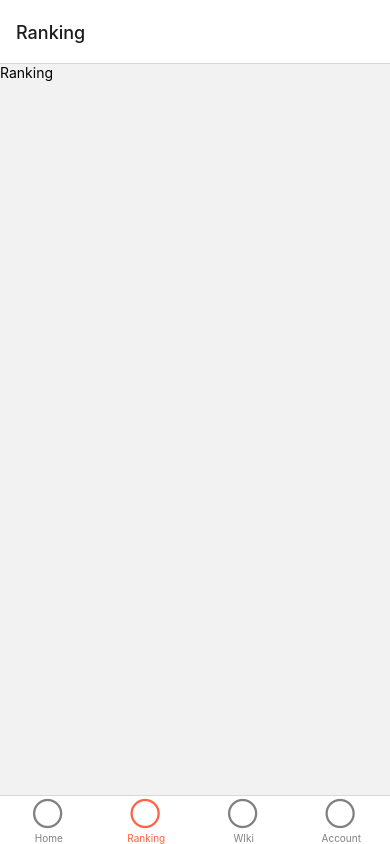
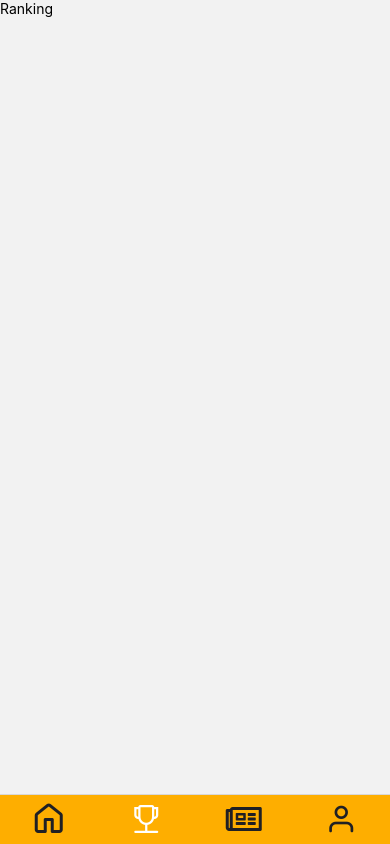
Before and after one commit to wenblack/wiki_beer, a React Native app: screen /Ranking in a window 390 px wide. Built offline with nearby package versions, Linux system fonts and the light colour scheme.

Commit message:
Create TabBar navegatio Menu

```diff
--- a/Routes/index.tsx
+++ b/Routes/index.tsx
@@ -1,41 +1,88 @@
 import { NavigationContainer } from '@react-navigation/native';
 import { createBottomTabNavigator } from '@react-navigation/bottom-tabs';
-import Ionicons from 'react-native-vector-icons/Ionicons';
+import {
+  Ionicons,
+  Octicons,
+  AntDesign,
+  FontAwesome5,
+  Feather,
+} from "@expo/vector-icons";
 
-import { Home } from '../screens/Home';
-import { Ranking } from '../screens/Ranking';
-import { WIki } from '../screens/WIki';
-import { Account } from '../screens/Account';
+import { HomePage } from "../screens/HomePage";
+import { Ranking } from "../screens/Ranking";
+import { WIki } from "../screens/WIki";
+import { Account } from "../screens/Account";
 
 const Tab = createBottomTabNavigator();
 
 export function Routes() {
   return (
-    <NavigationContainer >
+    <NavigationContainer>
       <Tab.Navigator
+        initialRouteName="HomePage"
+        /*screenOptions={{
+          headerShown: false,
+          tabBarStyle: {
+            backgroundColor: "#FEAE00",
+            height: 50,
+          },
+          tabBarIconStyle: {
+            color: "#fff",
+          },
+        }}*/
         screenOptions={({ route }) => ({
+          headerShown: false,
+          tabBarStyle: {
+            backgroundColor: "#FEAE00",
+            height: 50,
+          },
+          tabBarIconStyle: {
+            color: "#fff",
+          },
           tabBarIcon: ({ focused, color, size }) => {
-            let iconName;
-
-            if (route.name === 'Home') {
-              iconName = focused
-                ? 'ios-information-circle'
-                : 'ios-information-circle-outline';
-            } else if (route.name === 'Settings') {
-              iconName = focused ? 'ios-list-box' : 'ios-list';
+            if (route.name === "HomePage") {
+              return <Octicons name="home" size={32} color={color} />;
+            } else if (route.name === "Ranking") {
+              return <AntDesign name="Trophy" size={32} color={color} />;
+            } else if (route.name === "WIki") {
+              return <FontAwesome5 name="newspaper" size={32} color={color} />;
+            } else if (route.name === "Account") {
+              return <Feather name={"user"} size={32} color={color} />;
             }
-
-            // You can return any component that you like here!
-            return <Ionicons name='radio-button-off' size={36} color={color} />;
           },
-          tabBarActiveTintColor: 'tomato',
-          tabBarInactiveTintColor: 'gray',
+          tabBarInactiveTintColor: "#202024",
+          tabBarActiveTintColor: "#fff",
         })}
       >
-        <Tab.Screen name="Home" component={Home} />
-        <Tab.Screen name="Ranking" component={Ranking} />
-        <Tab.Screen name="WIki" component={WIki} />
-        <Tab.Screen name="Account" component={Account} />
+        <Tab.Screen
+          name="HomePage"
+          component={HomePage}
+          options={{
+            tabBarShowLabel: false,
+            tabBarHideOnKeyboard: true,
+          }}
+        />
+        <Tab.Screen
+          name="Ranking"
+          component={Ranking}
+          options={{
+            tabBarShowLabel: false,
+          }}
+        />
+        <Tab.Screen
+          name="WIki"
+          component={WIki}
+          options={{
+            tabBarShowLabel: false,
+          }}
+        />
+        <Tab.Screen
+          name="Account"
+          component={Account}
+          options={{
+            tabBarShowLabel: false,
+          }}
+        />
       </Tab.Navigator>
     </NavigationContainer>
   );
--- a/package.json
+++ b/package.json
@@ -13,6 +13,7 @@
     "@react-navigation/native": "^6.0.13",
     "expo": "~46.0.16",
     "expo-status-bar": "~1.4.0",
+    "phosphor-react": "^1.4.1",
     "react": "18.0.0",
     "react-dom": "18.0.0",
     "react-native": "0.69.6",
--- a/screens/Home/index.jsx
+++ /dev/null
@@ -1,10 +0,0 @@
-
-import { View , Text} from 'react-native';
-
-export function Home() {
-  return (
-    <View >
-      <Text>HOme</Text>
-    </View>
-  );
-}
--- /dev/null
+++ b/screens/HomePage/index.jsx
@@ -0,0 +1,10 @@
+import { View, Text } from "react-native";
+import { SafeAreaView } from "react-native-safe-area-context";
+
+export function HomePage() {
+  return (
+    <SafeAreaView>
+      <Text>HOme</Text>
+    </SafeAreaView>
+  );
+}
--- a/screens/Ranking/index.jsx
+++ b/screens/Ranking/index.jsx
@@ -1,9 +1,10 @@
 import { View, Text } from 'react-native';
+import { SafeAreaView } from "react-native-safe-area-context";
 
 export function Ranking() {
   return (
-    <View >
-        <Text>Ranking</Text>
-    </View>
+    <SafeAreaView>
+      <Text>Ranking</Text>
+    </SafeAreaView>
   );
 }
--- a/screens/WIki/index.jsx
+++ b/screens/WIki/index.jsx
@@ -1,9 +1,10 @@
 import { View , Text} from 'react-native';
+import { SafeAreaView } from "react-native-safe-area-context";
 
 export function WIki() {
   return (
-    <View >
-        <Text>WIki</Text>
-    </View>
+    <SafeAreaView>
+      <Text>WIki</Text>
+    </SafeAreaView>
   );
 }
```
Also changed, not shown: screens/HomePage/styles.ts (added), 1 other file (tests, documents, lock files or other folders).
